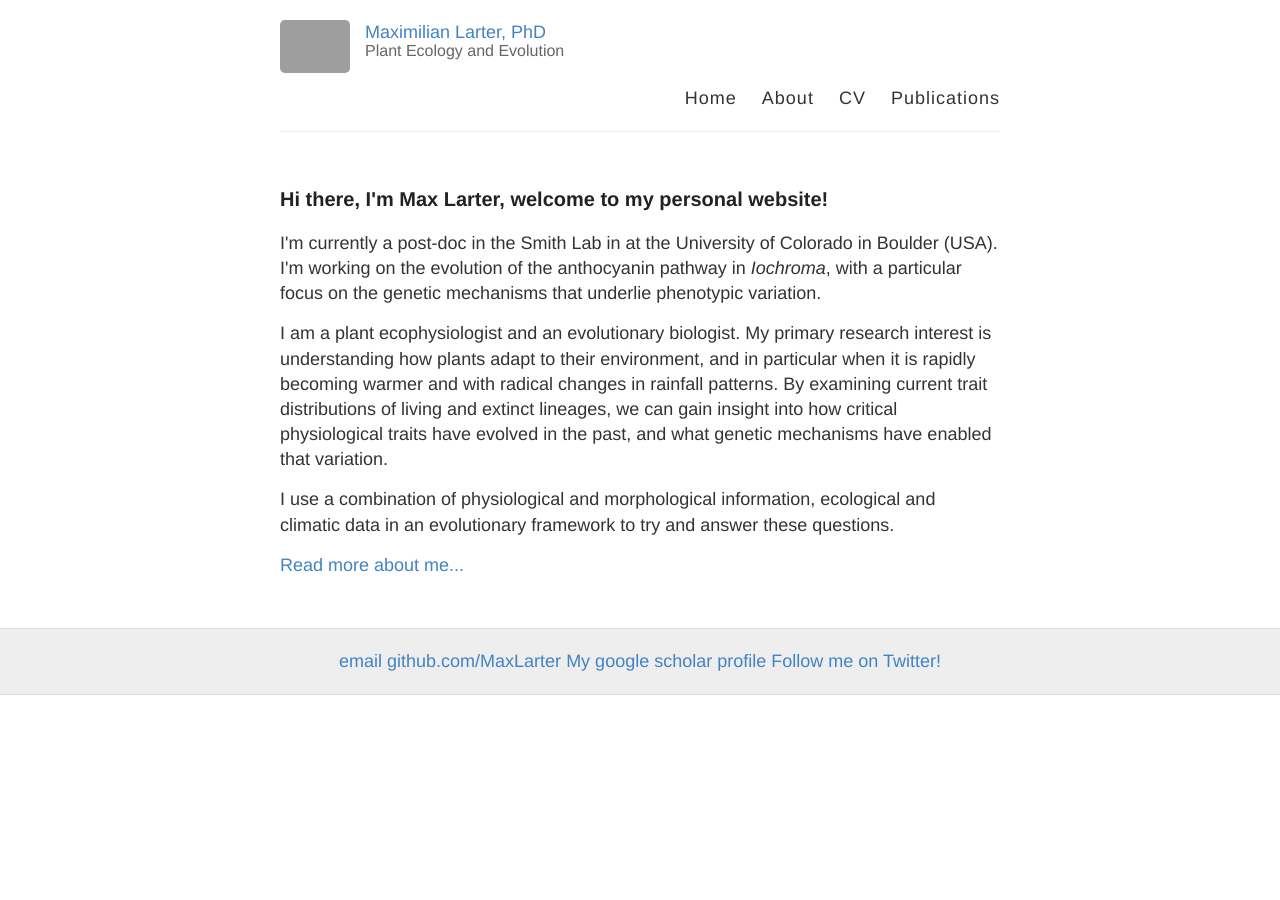
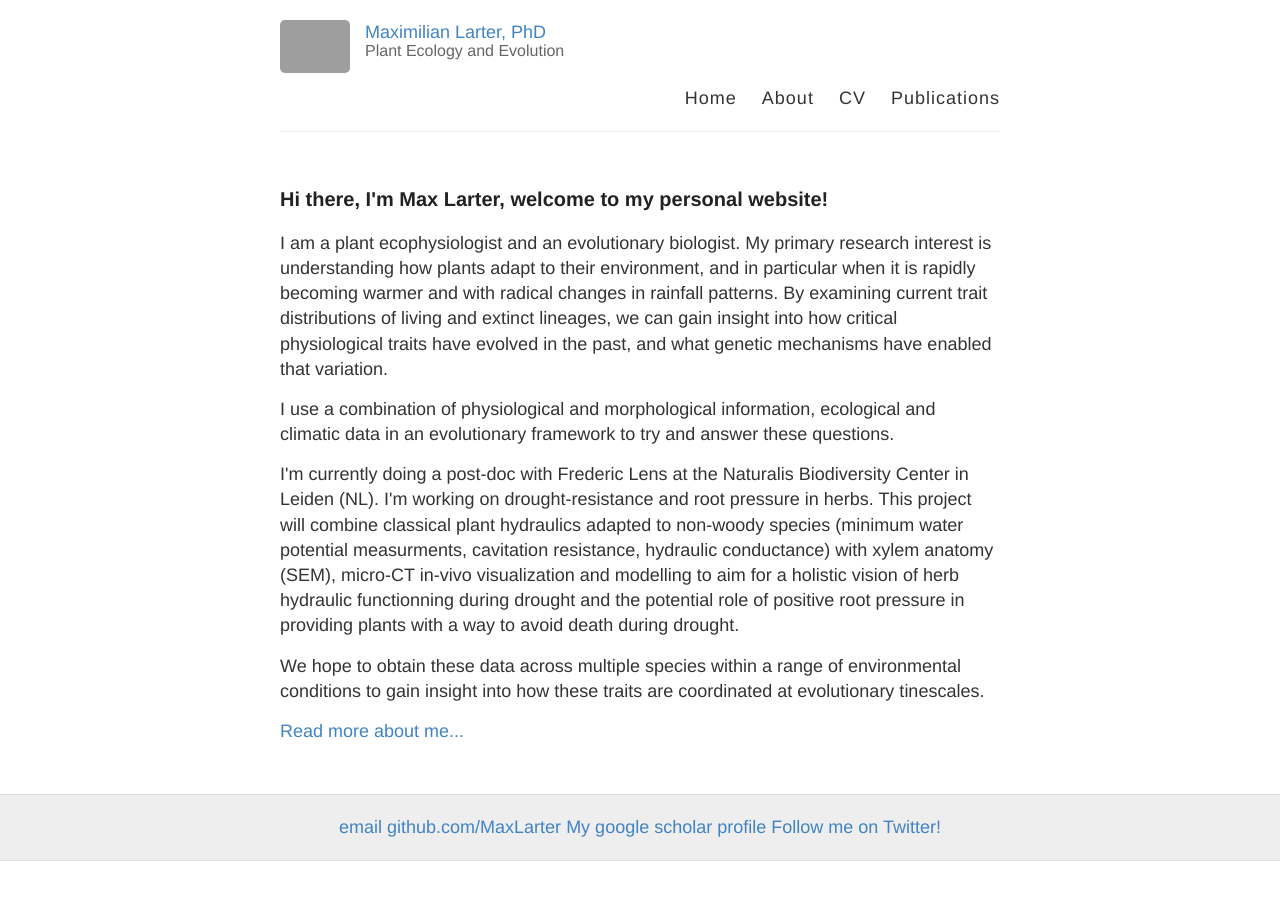
Before and after one commit to MaxLarter/maxlarter.github.io, a Jekyll site: the page index.html, which Jekyll copies as it is, in a window 1280 px wide. Built offline with Jekyll 4.4.1, drawn with Linux system fonts in a browser that asks for light colours; grey boxes are pictures that could not be loaded.

Commit message:
update blurb homepage

```diff
--- a/index.html
+++ b/index.html
@@ -41,10 +41,14 @@
 
 	<div id="main" role="main" class="container">
         <h3>Hi there, I'm Max Larter, welcome to my personal website!</h3>
-		<p>I'm currently a post-doc in the Smith Lab in at the University of Colorado in Boulder (USA). I'm working on the evolution of the anthocyanin pathway in <i>Iochroma</i>, with a particular focus on the genetic
-		mechanisms that underlie phenotypic variation. </p>
+
 		<p>I am a plant ecophysiologist and an evolutionary biologist. My primary research interest is understanding how plants adapt to their environment, and in particular when it is rapidly becoming warmer and with radical changes in rainfall patterns. By examining current trait distributions of living and extinct lineages, we can gain insight into how critical physiological traits have evolved in the past, and what genetic mechanisms have enabled that variation.</p>
 		<p>I use a combination of physiological and morphological information, ecological and climatic data in an evolutionary framework to try and answer these questions. </p>
+
+		<p>I'm currently doing a post-doc with Frederic Lens at the Naturalis Biodiversity Center in Leiden (NL). I'm working on drought-resistance and root pressure in herbs. This project will combine classical plant hydraulics adapted to non-woody species (minimum water potential measurments, cavitation resistance, hydraulic conductance) with xylem anatomy (SEM), micro-CT in-vivo visualization and modelling to aim for a holistic vision of herb hydraulic functionning during drought and the potential role of positive root pressure in providing plants with a way to avoid death during drought.
+
+		<p>We hope to obtain these data across multiple species within a range of environmental conditions to gain insight into how these traits are coordinated at evolutionary tinescales.</p>
+
 		<div class="clear"></div>
 		<a href="/about">Read more about me...</a>
 
--- a/publications/publications.html
+++ b/publications/publications.html
@@ -58,7 +58,7 @@
 
 				<tr>
 					<td><b></b></td>
-					<td>Deana R, <u>Larter M</u>, Barboza, GE, Smith SD. (2018). <a href="https://bsapubs.onlinelibrary.wiley.com/doi/abs/10.1002/ajb2.1242" target="_blank">Repeated evolution of a morphological novelty: a phylogenetic analysis of the inflated fruiting calyx in the Physalideae tribe (Solanaceae).</a> <i>American Journal of Botany</i> <a href="https://github.com/MaxLarter/maxlarter.github.io/blob/master/_pdfs/Deanna%20et%20al%202019%20AmJBot%20-%20Repeated%20evolution%20of%20a%20morphological%20novelty%20a%20phylogenetic%20analysis%20of%20the%20inflated%20fruiting%20calyx%20in%20the%20Physalideae%20tribe%20(Solanaceae).pdf" target="_blank">pdf</a>
+					<td>Deana R, <u>Larter M</u>, Barboza, GE, Smith SD. (2018). <a href="https://bsapubs.onlinelibrary.wiley.com/doi/abs/10.1002/ajb2.1242" target="_blank">Repeated evolution of a morphological novelty: a phylogenetic analysis of the inflated fruiting calyx in the Physalideae tribe (Solanaceae).</a> <i>American Journal of Botany.</i> https://doi.org/10.1002/ajb2.1242 <a href="https://github.com/MaxLarter/maxlarter.github.io/blob/master/_pdfs/Deanna%20et%20al%202019%20AmJBot%20-%20Repeated%20evolution%20of%20a%20morphological%20novelty%20a%20phylogenetic%20analysis%20of%20the%20inflated%20fruiting%20calyx%20in%20the%20Physalideae%20tribe%20(Solanaceae).pdf" target="_blank">pdf</a>
 					</td>
 				</tr>
 
```
Also changed, not shown: 2 other files.
